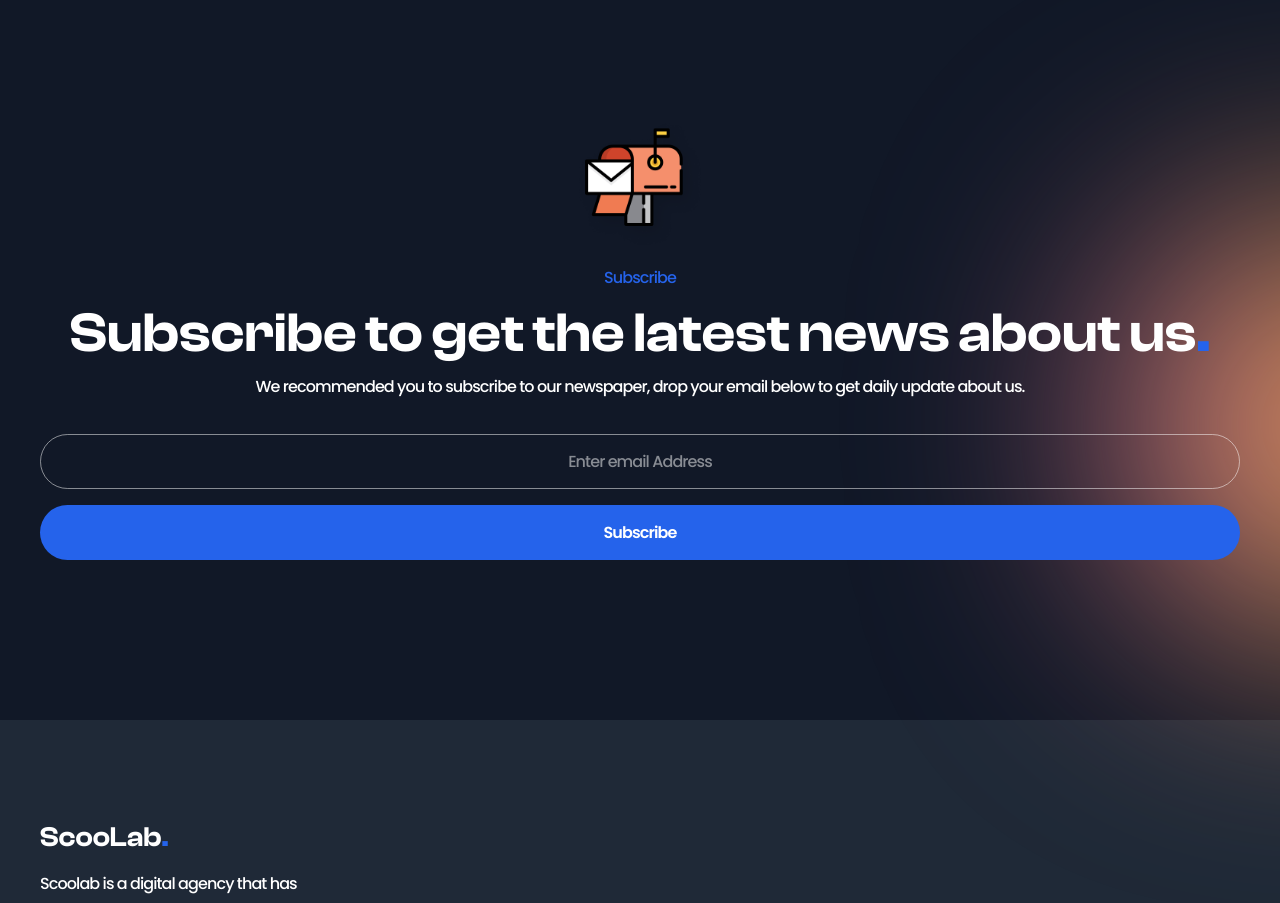
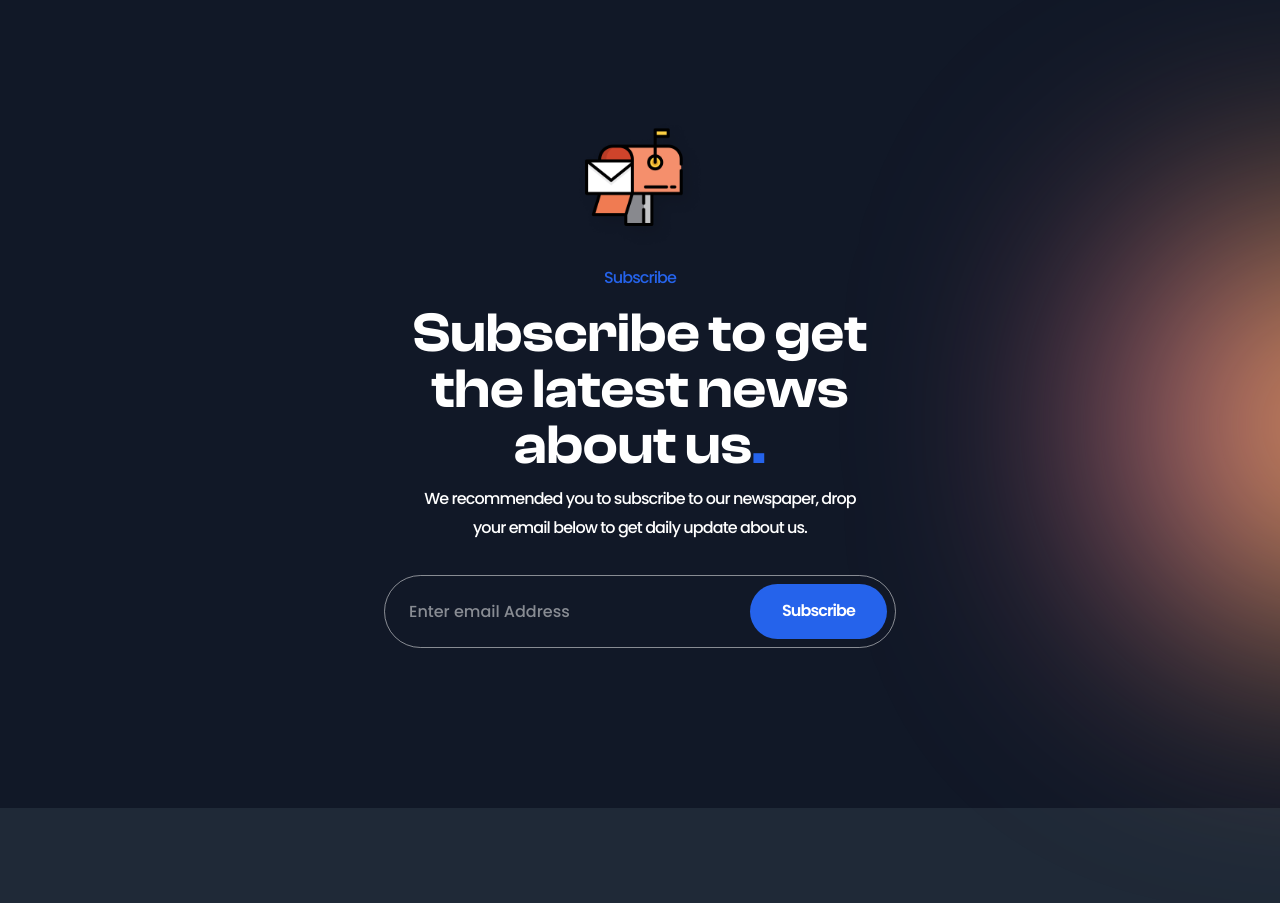
Before and after one commit to fajarfadillahh/scoolab-digital-agency-react-tailwind, a React (Vite) app: page / in a window 1280 px wide. Shown: the part 7080-7983 px from the top of the page. Built offline with nearby package versions, Linux system fonts and the light colour scheme.

Commit message:
modified: responsive Subscribe components

```diff
--- a/src/components/Subscribe.jsx
+++ b/src/components/Subscribe.jsx
@@ -9,9 +9,9 @@ const Subscribe = () => {
       {/* gradient */}
       <div className="absolute top-[200px] -right-[250px] h-[400px] w-[400px] rounded-full bg-gradient-to-r from-pink-400 to-yellow-400 blur-[130px]" />
 
-      <div className="container relative grid gap-8">
+      <div className="container relative grid gap-8 xs:max-w-md sm:max-w-lg">
         {/* subscribe data */}
-        <div className="justify-self-center text-center">
+        <div className="text-center">
           <img
             src={SubscribeIcon}
             alt="subscribe icon"
@@ -22,18 +22,18 @@ const Subscribe = () => {
             Subscribe to get the latest news about us
             <span className="text-blue-600">.</span>
           </h1>
-          <p className="section-text">
+          <p className="section-text sm:mx-auto sm:max-w-md">
             We recommended you to subscribe to our newspaper, drop your email
             below to get daily update about us.
           </p>
         </div>
 
         {/* subscribe form */}
-        <form className="flex flex-col gap-4">
+        <form className="flex flex-col gap-4 xs:flex-row xs:items-center xs:rounded-full xs:border-[1.5px] xs:border-white/50 xs:p-2">
           <input
             type="email"
             placeholder="Enter email Address"
-            className="h-[55px] rounded-full border-[1.5px] border-white/50 bg-transparent text-center font-semibold -tracking-[0.9px] text-white outline-none placeholder:font-medium placeholder:text-white/50"
+            className="h-[55px] rounded-full border-[1.5px] border-white/50 bg-transparent text-center font-semibold text-white outline-none placeholder:font-medium placeholder:text-white/50 xs:w-full xs:border-none xs:pl-4 xs:text-left"
           />
           <button className="btn btn-fill" onClick={(e) => e.preventDefault()}>
             Subscribe
```
